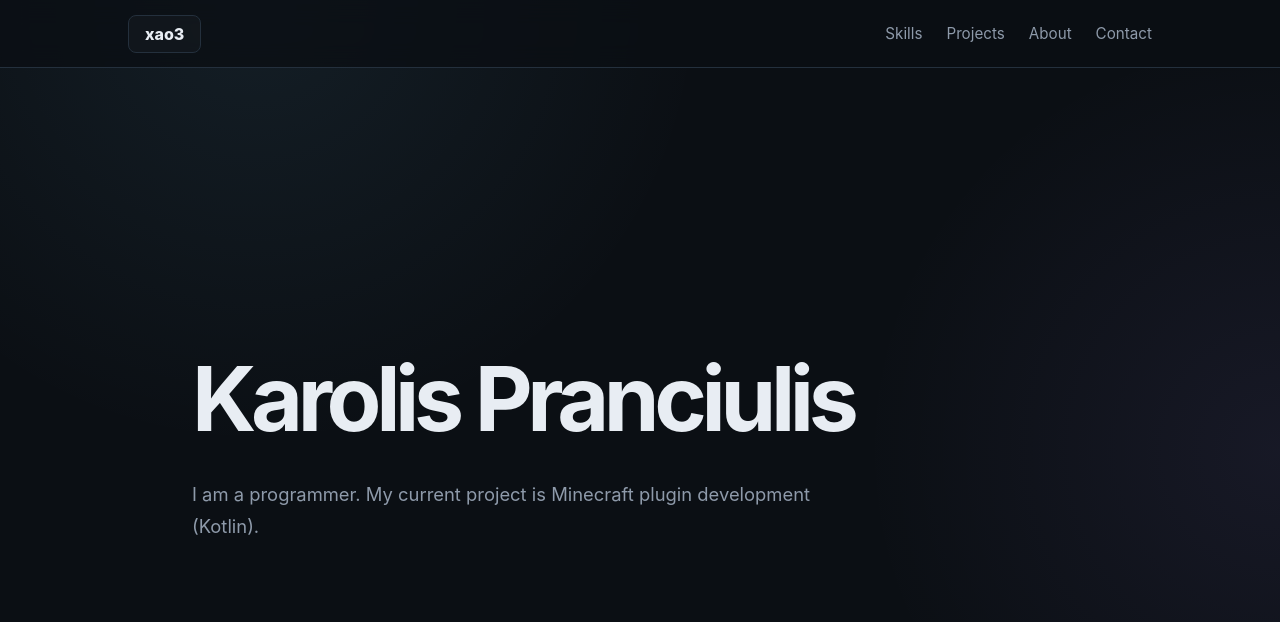
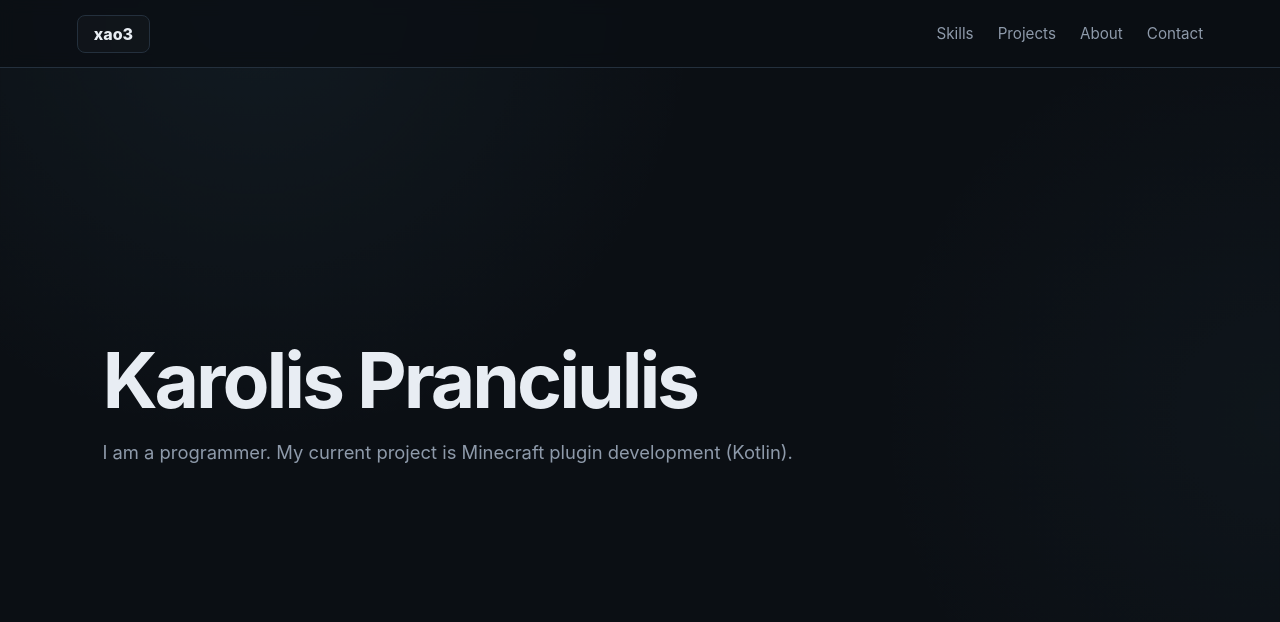
Before and after one commit to karolispranciulis/karolispranciulis.github.io, a Jekyll site: the page built from index.html, in a window 1280 px wide and 900 px high. Shown: the top 622 px of the window. Built offline with Jekyll 4.4.1, drawn with Linux system fonts in a browser that asks for light colours; some of the changed text lies outside the part shown.

Commit message:
UI: horizontal projects carousel + smooth transitions; section snap on wheel; align home left; update skills data; add main.js

```diff
--- a/_data/skills.yml
+++ b/_data/skills.yml
@@ -1,4 +1,4 @@
 - name: Kotlin
   image: /assets/skills/kotlin.png
-  description: Mastered for software and Minecraft plugin development.
-  #(To add a new skill later, just add another block here and drop the PNG in your assets folder)
+  description: Primary language for JVM applications and plugin development. Used for software and Minecraft plugin projects.
+# To add a new skill later: add another block here and drop the PNG into /assets/skills/ (keep the image path)
--- a/assets/css/style.css
+++ b/assets/css/style.css
@@ -2,11 +2,11 @@
 
 :root {
   --bg: #0b0f14;
-  --panel: #101720;
+  --panel: #0e1620;
   --border: #24303d;
   --text: #e8edf3;
   --muted: #8e9aaa;
-  --accent: #7dd3fc;
+  --accent: #7dd3fc; /* blue accent */
   font-family: Inter, ui-sans-serif, system-ui, -apple-system, BlinkMacSystemFont, "Segoe UI", sans-serif;
 }
 
@@ -18,39 +18,50 @@
 body {
   margin: 0;
   background:
-    radial-gradient(circle at 20% 0%, rgba(125,211,252,.08), transparent 28rem),
-    radial-gradient(circle at 100% 10%, rgba(167,139,250,.08), transparent 26rem),
+    radial-gradient(circle at 20% 0%, rgba(125,211,252,.06), transparent 28rem),
+    radial-gradient(circle at 100% 10%, rgba(125,211,252,.03), transparent 26rem),
     var(--bg);
   color: var(--text);
   min-height: 100vh;
-  overflow-y: scroll;
+  overflow-y: auto;
 }
 
 a { color: inherit; text-decoration: none; }
 
 /* Sections & Typography */
-section {
-  height: 100vh;
+.panel {
+  height: calc(100vh - 68px); /* full viewport minus navbar */
   width: 100%;
   scroll-snap-align: start;
   display: flex;
-  flex-direction: column;
-  justify-content: center;
-  padding: 0 15%;
+  align-items: center;
+  padding: 0 8%;
   position: relative;
+  overflow: hidden;
 }
 
-h1 { font-size: clamp(2.7rem, 7vw, 5.7rem); line-height: .95; letter-spacing: -.06em; margin: 16px 0 20px; }
-h2 { font-size: clamp(1.8rem, 4vw, 2.5rem); margin: 0 0 12px; letter-spacing: -.04em; }
-h3 { margin: 0 0 8px; font-size: 1.3rem; }
-p { color: var(--muted); font-size: 1.15rem; line-height: 1.7; max-width: 680px; }
+.panel-inner { max-width: 1200px; }
+
+.home-title {
+  font-size: clamp(2.2rem, 6vw, 4.8rem);
+  line-height: .95;
+  letter-spacing: -.04em;
+  margin: 0 0 12px;
+  text-align: left; /* keep name to the left */
+}
+
+.lead { color: var(--muted); font-size: 1.15rem; line-height: 1.7; max-width: 720px; }
+
+h2 { font-size: clamp(1.6rem, 3.6vw, 2.4rem); margin: 0 0 12px; letter-spacing: -.03em; }
+h3 { margin: 0 0 8px; font-size: 1.1rem; }
+p { color: var(--muted); font-size: 1rem; line-height: 1.6; }
 
 /* Navigation Bar */
 .navbar {
   height: 68px;
   border-bottom: 1px solid var(--border);
   background: rgba(11,15,20,.78);
-  backdrop-filter: blur(12px);
+  backdrop-filter: blur(8px);
   position: fixed;
   top: 0;
   width: 100%;
@@ -58,7 +69,7 @@
   display: flex;
   align-items: center;
   justify-content: space-between;
-  padding: 0 10%;
+  padding: 0 6%;
 }
 
 /* xao3 Home Button Outline */
@@ -66,10 +77,10 @@
   font-weight: 800;
   color: var(--text);
   border: 1px solid var(--border);
-  background: rgba(255,255,255,.025);
+  background: rgba(255,255,255,.02);
   padding: 8px 16px;
   border-radius: 8px;
-  transition: all 0.2s ease;
+  transition: border-color .22s ease, color .22s ease;
 }
 
 .home-btn:hover {
@@ -84,53 +95,63 @@
   font-size: .95rem;
 }
 
-.nav-links a:hover {
-  color: var(--text);
-}
+.nav-links a:hover { color: var(--text); }
 
 /* Widgets (Skills & Projects) */
 .widget-grid {
   display: flex;
-  gap: 16px;
+  gap: 18px;
   overflow-x: auto;
-  padding-bottom: 20px;
-  max-width: 900px;
+  padding-bottom: 6px;
+  max-width: 100%;
+  align-items: flex-start;
 }
 
+/* Carousel specific */
+.carousel {
+  scroll-snap-type: x mandatory;
+  -webkit-overflow-scrolling: touch;
+}
+
+.project-item { scroll-snap-align: center; }
+
 .widget {
-  background: linear-gradient(180deg, rgba(255,255,255,.03), rgba(255,255,255,.015));
+  background: linear-gradient(180deg, rgba(255,255,255,.02), rgba(255,255,255,.01));
   border: 1px solid var(--border);
-  border-radius: 18px;
-  padding: 20px;
+  border-radius: 14px;
+  padding: 18px;
   min-width: 260px;
-  box-shadow: 0 16px 40px rgba(0,0,0,.28);
-  transition: transform .16s ease, border-color .16s ease;
+  box-shadow: 0 12px 30px rgba(0,0,0,.28);
+  transition: transform .24s cubic-bezier(.2,.9,.2,1), border-color .18s ease;
   display: flex;
   flex-direction: column;
 }
 
-.widget:hover {
-  transform: translateY(-3px);
-  border-color: #3b4d60;
+.widget:hover { transform: translateY(-6px); border-color: rgba(125,211,252,.12); }
+
+.widget img {
+  width: 56px;
+  height: 56px;
+  object-fit: contain;
+  margin-bottom: 12px;
+  border-radius: 8px;
 }
 
-/* Fixes the Giant Image */
-.widget img {
-  width: 48px;
-  height: 48px;
-  object-fit: contain;
-  margin-bottom: 16px;
-  border-radius: 6px;
-}
-
-.widget p { margin: 0; font-size: 0.9rem; }
+.widget p { margin: 0; font-size: 0.95rem; }
 
 /* Contact Icons */
 .contact-icons { display: flex; gap: 16px; margin-top: 10px; }
-.contact-icons a {
-  display: flex; align-items: center; justify-content: center;
-  width: 56px; height: 56px; background: var(--panel);
-  border: 1px solid var(--border); border-radius: 12px;
-  font-weight: bold; transition: 0.2s;
+.contact-button {
+  display: inline-flex; align-items: center; justify-content: center;
+  padding: 10px 14px; background: var(--panel);
+  border: 1px solid var(--border); border-radius: 10px;
+  color: var(--text); font-weight: 600;
 }
-.contact-icons a:hover { border-color: var(--accent); color: var(--accent); }
+.contact-button:hover { border-color: var(--accent); color: var(--accent); }
+
+/* Small screens adjustments */
+@media (max-width: 820px) {
+  .panel { padding: 0 6%; }
+  .widget { min-width: 220px; }
+  .home-title { font-size: clamp(2rem, 9vw, 3rem); }
+}
--- /dev/null
+++ b/assets/js/main.js
@@ -0,0 +1,103 @@
+// Main site scripts: section snap on wheel and projects horizontal looping carousel
+
+(function(){
+  // Section snap on wheel: one full section per wheel action
+  const sections = Array.from(document.querySelectorAll('.panel'));
+  if(sections.length){
+    let isScrolling = false;
+    let currentIdx = 0;
+    const navbarHeight = 68;
+
+    const updateIndexByScroll = (dir) => {
+      currentIdx = Math.max(0, Math.min(sections.length - 1, currentIdx + dir));
+      isScrolling = true;
+      sections[currentIdx].scrollIntoView({behavior: 'smooth', block: 'start'});
+      setTimeout(()=> { isScrolling = false; }, 700);
+    };
+
+    // map initial index by current scroll
+    const findCurrent = () => {
+      const y = window.scrollY + navbarHeight + 10;
+      for(let i=0;i<sections.length;i++){
+        const r = sections[i].getBoundingClientRect();
+        const top = window.scrollY + r.top;
+        if(y >= top && y < top + sections[i].offsetHeight) { currentIdx = i; break; }
+      }
+    };
+    findCurrent();
+
+    window.addEventListener('wheel', (e)=>{
+      if(isScrolling) return;
+      e.preventDefault();
+      const dir = e.deltaY > 0 ? 1 : -1;
+      updateIndexByScroll(dir);
+    }, {passive:false});
+
+    // Nav links
+    const navLinks = document.querySelectorAll('.nav-links a, .home-btn');
+    navLinks.forEach(link => {
+      link.addEventListener('click', (ev)=>{
+        ev.preventDefault();
+        const href = link.getAttribute('href');
+        if(!href || !href.startsWith('#')) return;
+        const target = document.querySelector(href);
+        if(target) {
+          const idx = sections.indexOf(target);
+          if(idx >= 0) { currentIdx = idx; }
+          target.scrollIntoView({behavior:'smooth', block:'start'});
+        }
+      });
+    });
+
+    // Update index on manual scroll (e.g., keyboard or touch)
+    let scrollTimer = null;
+    window.addEventListener('scroll', ()=>{
+      if(scrollTimer) clearTimeout(scrollTimer);
+      scrollTimer = setTimeout(()=>{
+        findCurrent();
+      }, 120);
+    });
+  }
+
+  // Projects carousel: horizontal, auto-advance with smooth transition and loop
+  const carousel = document.getElementById('projects-carousel');
+  if(carousel){
+    const speed = 2800; // ms between auto moves
+    const items = Array.from(carousel.querySelectorAll('.project-item'));
+    if(items.length > 1){
+      // duplicate items to allow smooth looping
+      const total = items.length;
+      // clone nodes
+      items.forEach(node => { carousel.appendChild(node.cloneNode(true)); });
+      let index = 0;
+      const itemWidth = items[0].getBoundingClientRect().width + 18; // include gap
+      // ensure starting at the first set
+      carousel.scrollLeft = 0;
+
+      const step = ()=>{
+        index++;
+        carousel.scrollBy({left: itemWidth, behavior: 'smooth'});
+        // when we've scrolled past the original set, reset without animation
+        if(index >= total){
+          // after animation ends, jump back
+          setTimeout(()=>{
+            carousel.scrollLeft = 0;
+            index = 0;
+          }, 520);
+        }
+      };
+
+      let loopTimer = setInterval(step, speed);
+
+      // Pause on hover
+      carousel.addEventListener('mouseenter', ()=> clearInterval(loopTimer));
+      carousel.addEventListener('mouseleave', ()=> { loopTimer = setInterval(step, speed); });
+
+      // allow user manual scroll to move carousel - keep looping behavior
+      carousel.addEventListener('scroll', ()=>{
+        // noop for now
+      });
+    }
+  }
+
+})();
--- a/index.html
+++ b/index.html
@@ -21,14 +21,19 @@
         </div>
     </nav>
 
-    <section id="home">
-        <h1>Karolis Pranciulis</h1>
-        <p>I am a programmer. My current project is Minecraft plugin development (Kotlin).</p>
+    <main id="site-root">
+
+      <section id="home" class="panel">
+          <div class="panel-inner">
+            <h1 class="home-title">Karolis Pranciulis</h1>
+            <p class="lead">I am a programmer. My current project is Minecraft plugin development (Kotlin).</p>
+          </div>
       </section>
 
-    <section id="skills">
+      <section id="skills" class="panel">
+          <div class="panel-inner">
             <h2>Skills</h2>
-        <div class="widget-grid">
+            <div class="widget-grid" id="skills-grid">
                 {% for skill in site.data.skills %}
                 <div class="widget">
                     <img src="{{ skill.image | relative_url }}" alt="{{ skill.name }}">
@@ -37,34 +42,44 @@
                 </div>
                 {% endfor %}
             </div>
+          </div>
       </section>
 
-    <section id="projects">
+      <section id="projects" class="panel">
+          <div class="panel-inner">
             <h2>Projects</h2>
-        <div class="widget-grid">
+            <div class="widget-grid carousel" id="projects-carousel">
                 {% for project in site.projects %}
-            <a href="{{ project.url | relative_url }}" class="widget" target="_blank" rel="noopener">
+                <a href="{{ project.url | relative_url }}" class="widget project-item" target="_blank" rel="noopener">
                     <img src="{{ project.icon | relative_url }}" alt="Project Icon">
                     <h3>{{ project.title }}</h3>
                     <p>{{ project.short_description }}</p>
                 </a>
                 {% endfor %}
             </div>
+          </div>
       </section>
 
-    <section id="about">
+      <section id="about" class="panel">
+          <div class="panel-inner">
             <h2>About</h2>
             <p>I'm 17 and I live in Kaunas, Lithuania.</p>
             <p>My hobbies are music and programming. I'm a programmer — Minecraft plugin development is one of my current projects.</p>
-    </section>
-
-    <section id="contact">
-        <h2>Contact</h2>
-        <div class="contact-icons">
-            <a href="https://github.com/karolispranciulis" target="_blank" title="GitHub">GitHub</a>
-            <a href="mailto:pranciuliskarolis@gmail.com" title="Email">pranciuliskarolis@gmail.com</a>
           </div>
       </section>
 
+      <section id="contact" class="panel">
+          <div class="panel-inner">
+            <h2>Contact</h2>
+            <div class="contact-icons">
+                <a class="contact-button" href="https://github.com/karolispranciulis" target="_blank" rel="noopener">GitHub</a>
+                <a class="contact-button" href="mailto:pranciuliskarolis@gmail.com">pranciuliskarolis@gmail.com</a>
+            </div>
+          </div>
+      </section>
+
+    </main>
+
+    <script src="{{ '/assets/js/main.js' | relative_url }}"></script>
 </body>
 </html>
```
Lines whose indentation alone changed are shown as unchanged.
